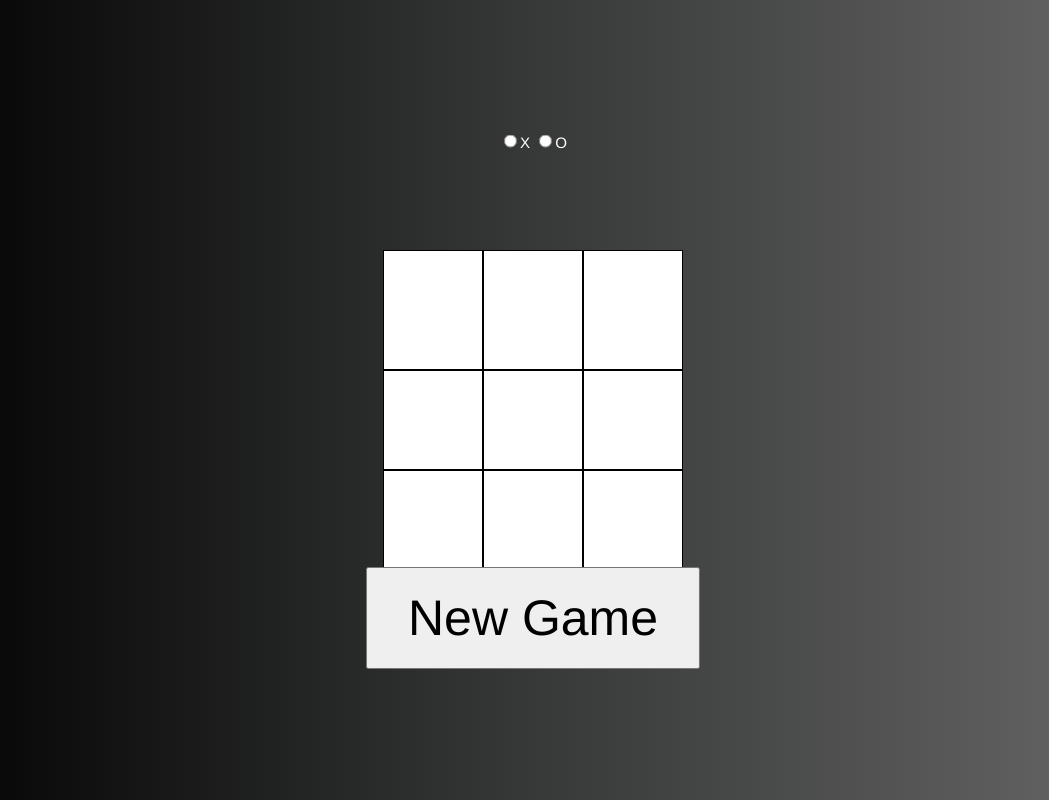
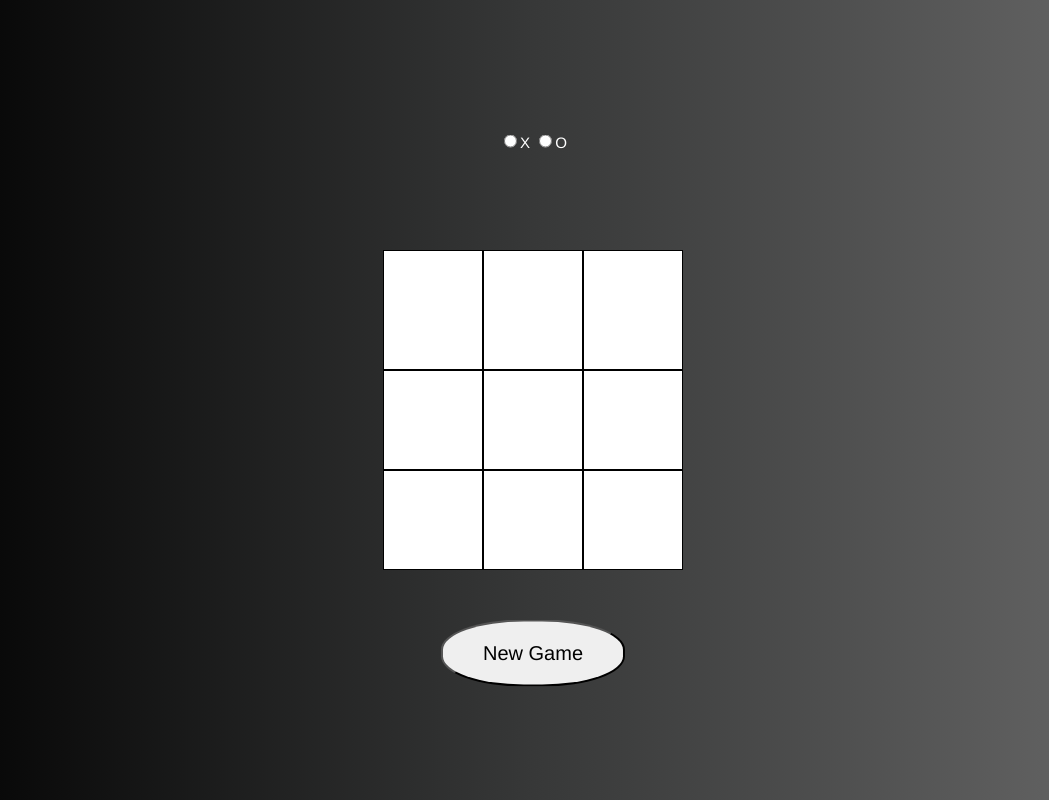
Before and after one commit to Splix1/TicTacToe, a plain HTML site: page index.html in a window 1280 px wide. Shown: the top 800 px of the page, without its empty margins (107-1156 px from the left). Drawn offline with Linux system fonts and the light colour scheme.

Commit message:
Update styles.css

```diff
--- a/styles.css
+++ b/styles.css
@@ -49,7 +49,8 @@ body {
     transform: translate(-50%, -50%);
     margin: 0 auto;
     padding: 20px 40px;
-    font-size: 50px;
+    font-size: 20px;
+    border-radius: 45%;
 }
 
 .winner {
```
